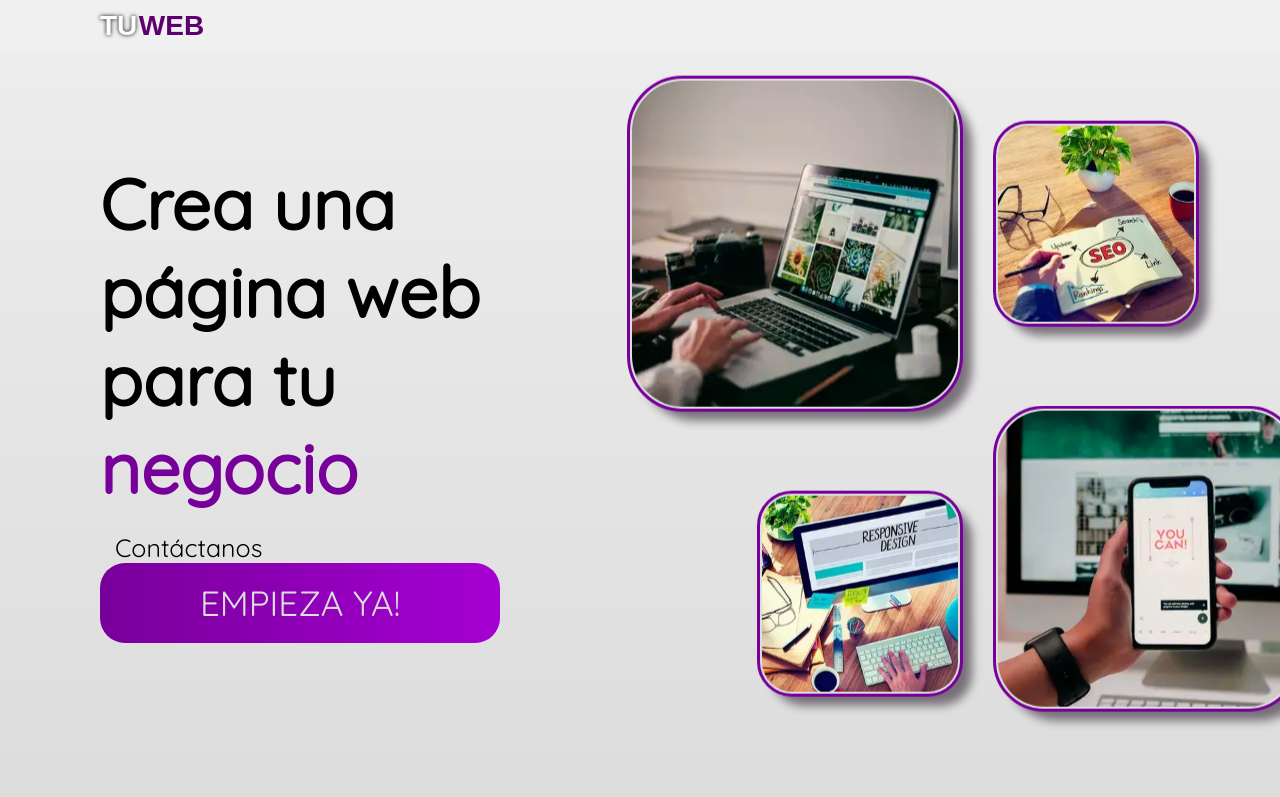
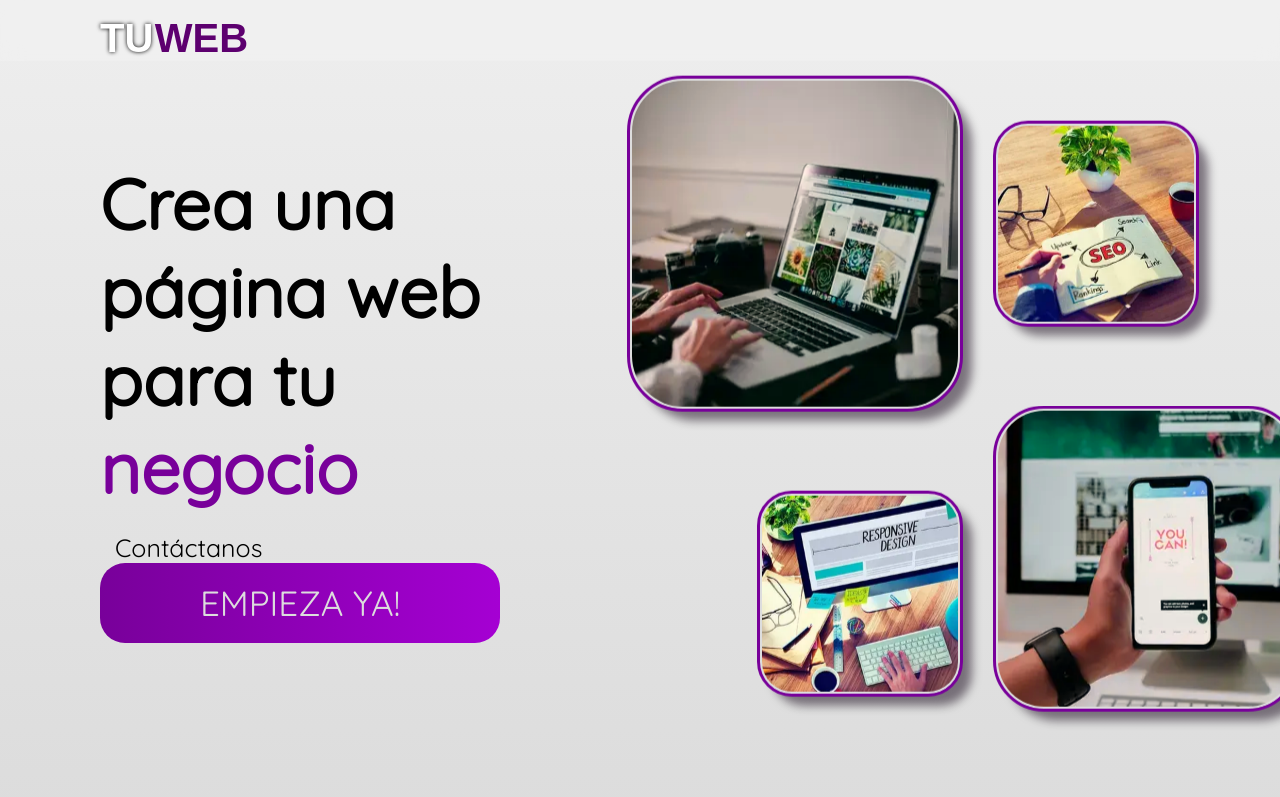
Before and after one commit to TuWebCloud/TuWeb-Main-Page, a plain HTML site: page index.html in a window 1280 px wide. Shown: the top 797 px of the page. Drawn offline with Linux system fonts and the light colour scheme.

Commit message:
PC Responsive

```diff
--- a/css/mobile_first.css
+++ b/css/mobile_first.css
@@ -89,7 +89,7 @@ body {
     width: 180px;
     height: 190px;
     border-radius: 20px;
-    border: 3px solid #ddd;
+    border: 3px solid #eee;
     outline: 2px solid #78009a;
     z-index: -10;
 }
--- a/css/v_pc.css
+++ b/css/v_pc.css
@@ -1,11 +1,11 @@
 @media screen and (min-width: 1080px) {
     .navbar {
-        padding: 10px 100px;
+        padding: 16px 100px 0;
         box-shadow: none;
         border: none;
     }
     .logo button h1 span {
-        font-size: 28px;
+        font-size: 40px;
     }
     .logo button:hover {
         cursor: pointer;
```
